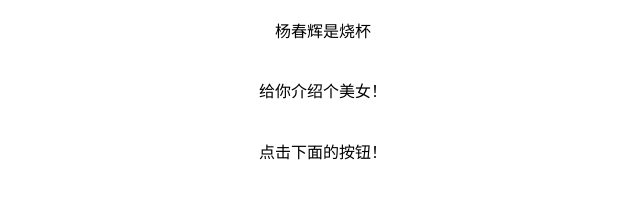
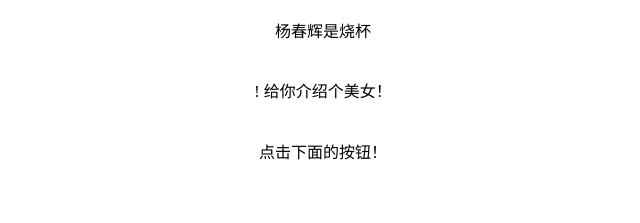
Before and after one commit to yang0961/yang0961.github.io, a plain HTML site: page index.html in a window 1280 px wide. Shown: the part 364-587 px from the top of the page, 317-957 px from the left. Drawn offline with Linux system fonts and the light colour scheme.

Commit message:
Update index.html

```diff
--- a/index.html
+++ b/index.html
@@ -22,7 +22,7 @@
         <p> 大烧杯吧你 </p>
         <p> 杨春辉是烧杯 </p>
        <p> 杨春辉是烧杯 </p>
-        <p> 给你介绍个美女！ </p>
+        <p> !  给你介绍个美女！ </p>
         <p> 点击下面的按钮！ </p>
     </div>
     <div style="
```
